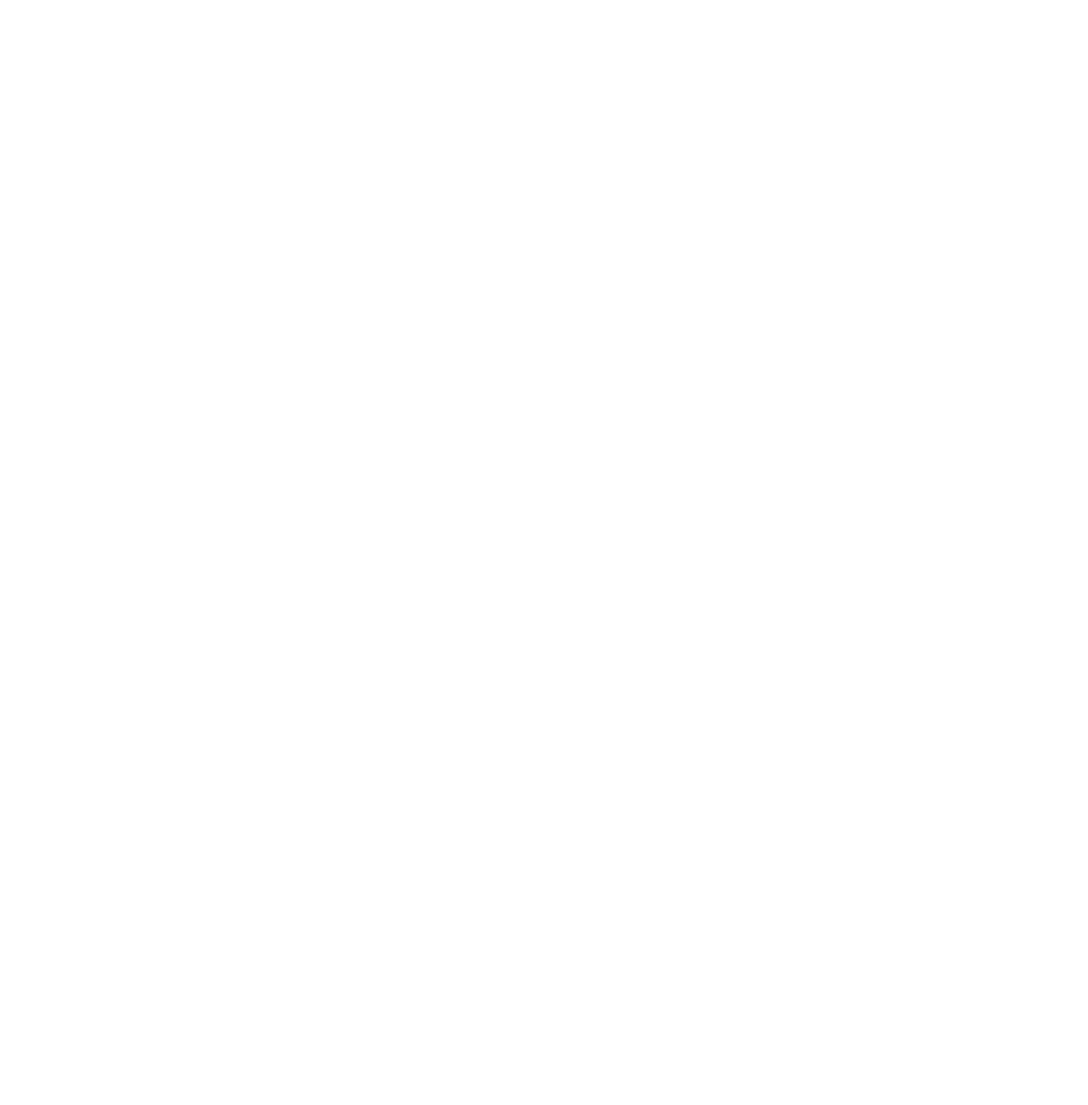
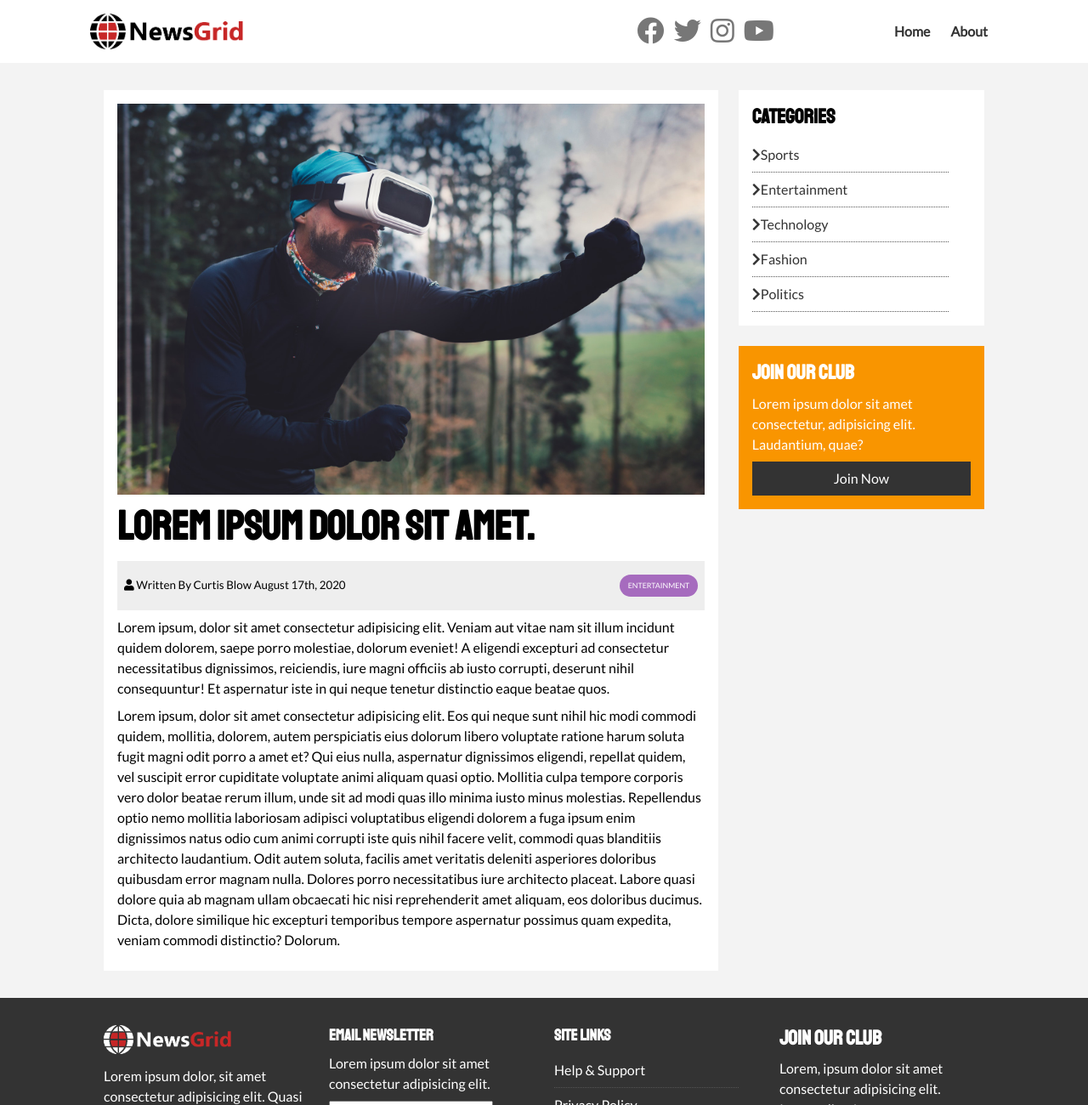
Before and after one commit to CurtisKil/newsGrid, a plain HTML site: page HTML&CSS/newsGrid/article.html in a window 1280 px wide. Shown: the top 1300 px of the page at 85% size. Before the commit the page ends 800 px from the top, so only its background shows below. Drawn offline with Linux system fonts and the light colour scheme.

Commit message:
Added Article Page

```diff
--- a/HTML&CSS/newsGrid/article.html
+++ b/HTML&CSS/newsGrid/article.html
@@ -0,0 +1,171 @@
+<!DOCTYPE html>
+<html lang="en">
+  <head>
+    <meta charset="UTF-8" />
+    <meta name="viewport" content="width=device-width, initial-scale=1.0" />
+    <link
+      rel="stylesheet"
+      href="https://cdnjs.cloudflare.com/ajax/libs/font-awesome/5.14.0/css/all.min.css"
+    />
+    <link
+      href="https://fonts.googleapis.com/css2?family=Lato&family=Staatliches&display=swap"
+      rel="stylesheet"
+    />
+    <link rel="stylesheet" href="css/style.css" />
+    <link
+      rel="stylesheet"
+      media="screen and (max-width: 768px)"
+      href="css/mobile.css"
+    />
+    <link rel="shortcut icon" type="image/x-icon" href="/favicon (1).ico" />
+    <title>News Grid | Latest News</title>
+  </head>
+  <body>
+    <!-- Header -->
+    <nav id="main-nav">
+      <div class="container">
+        <img src="img/logo.png" alt="NewsGrid" class="logo" />
+        <div class="social">
+          <a href="http://facebook.com" target="_blank"
+            ><i class="fab fa-facebook fa-2x"></i
+          ></a>
+          <a href="http://twitter.com" target="_blank"
+            ><i class="fab fa-twitter fa-2x"></i
+          ></a>
+          <a href="http://instagram.com" target="_blank"
+            ><i class="fab fa-instagram fa-2x"></i
+          ></a>
+          <a href="http://youtube.com" target="_blank"
+            ><i class="fab fa-youtube fa-2x"></i
+          ></a>
+        </div>
+        <ul>
+          <li><a href="index.html">Home</a></li>
+          <li><a href="about.html">About</a></li>
+        </ul>
+      </div>
+    </nav>
+
+    <!-- About -->
+    <section id="article">
+      <div class="container">
+        <div class="page-container">
+          <article class="card">
+            <img src="img/articles/ent1.jpg" alt="" />
+            <h1 class="l-heading">Lorem ipsum dolor sit amet.</h1>
+            <div class="meta">
+              <small>
+                <i class="fas fa-user"></i> Written By Curtis Blow August 17th,
+                2020
+              </small>
+              <div class="category category-ent">Entertainment</div>
+            </div>
+            <p>
+              Lorem ipsum, dolor sit amet consectetur adipisicing elit. Veniam
+              aut vitae nam sit illum incidunt quidem dolorem, saepe porro
+              molestiae, dolorum eveniet! A eligendi excepturi ad consectetur
+              necessitatibus dignissimos, reiciendis, iure magni officiis ab
+              iusto corrupti, deserunt nihil consequuntur! Et aspernatur iste in
+              qui neque tenetur distinctio eaque beatae quos.
+            </p>
+            <p>
+              Lorem ipsum, dolor sit amet consectetur adipisicing elit. Eos qui
+              neque sunt nihil hic modi commodi quidem, mollitia, dolorem, autem
+              perspiciatis eius dolorum libero voluptate ratione harum soluta
+              fugit magni odit porro a amet et? Qui eius nulla, aspernatur
+              dignissimos eligendi, repellat quidem, vel suscipit error
+              cupiditate voluptate animi aliquam quasi optio. Mollitia culpa
+              tempore corporis vero dolor beatae rerum illum, unde sit ad modi
+              quas illo minima iusto minus molestias. Repellendus optio nemo
+              mollitia laboriosam adipisci voluptatibus eligendi dolorem a fuga
+              ipsum enim dignissimos natus odio cum animi corrupti iste quis
+              nihil facere velit, commodi quas blanditiis architecto laudantium.
+              Odit autem soluta, facilis amet veritatis deleniti asperiores
+              doloribus quibusdam error magnam nulla. Dolores porro
+              necessitatibus iure architecto placeat. Labore quasi dolore quia
+              ab magnam ullam obcaecati hic nisi reprehenderit amet aliquam, eos
+              doloribus ducimus. Dicta, dolore similique hic excepturi
+              temporibus tempore aspernatur possimus quam expedita, veniam
+              commodi distinctio? Dolorum.
+            </p>
+          </article>
+
+          <aside id="categories" class="card">
+            <h2>Categories</h2>
+            <ul class="list">
+              <li>
+                <a href="#"><i class="fas fa-chevron-right"></i>Sports</a>
+              </li>
+              <li>
+                <a href="#"
+                  ><i class="fas fa-chevron-right"></i>Entertainment</a
+                >
+              </li>
+              <li>
+                <a href="#"><i class="fas fa-chevron-right"></i>Technology</a>
+              </li>
+              <li>
+                <a href="#"><i class="fas fa-chevron-right"></i>Fashion</a>
+              </li>
+              <li>
+                <a href="#"><i class="fas fa-chevron-right"></i>Politics</a>
+              </li>
+            </ul>
+          </aside>
+
+          <aside class="card bg-secondary">
+            <h2>Join Our Club</h2>
+            <p>
+              Lorem ipsum dolor sit amet consectetur, adipisicing elit.
+              Laudantium, quae?
+            </p>
+            <a href="#" class="btn btn-dark btn-block">Join Now</a>
+          </aside>
+        </div>
+      </div>
+    </section>
+
+    <!-- Footer -->
+    <footer id="main-footer" class="py-2">
+      <div class="container footer-container">
+        <div>
+          <img src="img/logo_light.png" alt="NewsGrid" />
+          <p>
+            Lorem ipsum dolor, sit amet consectetur adipisicing elit. Quasi
+            sapiente maiores, odio possimus doloribus modi.`
+          </p>
+        </div>
+        <div>
+          <h3>Email Newsletter</h3>
+          <p>Lorem ipsum dolor sit amet consectetur adipisicing elit.</p>
+          <form>
+            <input type="email" placeholder="Enter Email..." />
+            <input type="submit" value="Subscribe" class="btn btn-primary" />
+          </form>
+        </div>
+        <div>
+          <h3>Site Links</h3>
+          <ul class="list">
+            <li><a href="#">Help & Support</a></li>
+            <li><a href="#">Privacy Policy</a></li>
+            <li><a href="#">About Us</a></li>
+            <li><a href="#">Contact</a></li>
+          </ul>
+        </div>
+        <div>
+          <h2>Join Our Club</h2>
+          <p>
+            Lorem, ipsum dolor sit amet consectetur adipisicing elit. Itaque,
+            dicta!
+          </p>
+          <a href="#" class="btn btn-secondary">Join Now</a>
+        </div>
+        <div>
+          <p>
+            Copyright &copy; 2019, All Rights Reserved
+          </p>
+        </div>
+      </div>
+    </footer>
+  </body>
+</html>
--- a/HTML&CSS/newsGrid/css/style.css
+++ b/HTML&CSS/newsGrid/css/style.css
@@ -1,6 +1,6 @@
 :root {
   --primary-color: #c72727;
-  --secondary--color: #f99500;
+  --secondary-color: #f99500;
   --light-color: #f3f3f3;
   --dark-color: #333;
   --max-width: 1100px;
@@ -179,6 +179,10 @@ h6 {
   padding: 3rem;
 }
 
+.l-heading {
+  font-size: 3rem;
+}
+
 .list li {
   padding: 0.5rem 0;
   border-bottom: #555 dotted 1px;
@@ -292,6 +296,18 @@ h6 {
   grid-column: 2 / span 2;
 }
 
+#article .meta {
+  display: flex;
+  justify-content: space-between;
+  align-items: center;
+  background-color: #eee;
+  padding: 0.5rem;
+}
+
+#article .meta .category {
+  margin-top: 0.5rem;
+}
+
 /* Footer */
 #main-footer {
   background: var(--dark-color);
```
